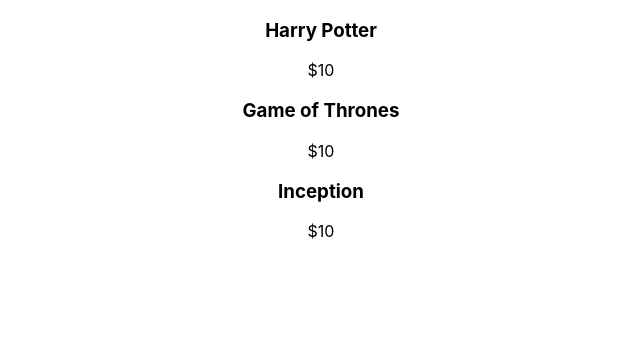
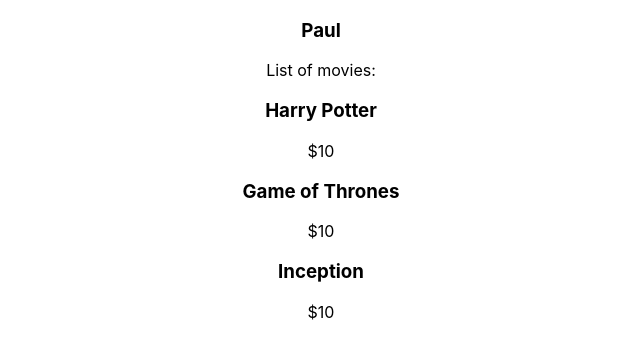
Before and after one commit to paul-blackwell/React-State-Management-Tutorial-, a React (Create React App) app in the folder my-react-app/: page / in a window 1280 px wide. Shown: the top 356 px of the page, without its empty margins (319-959 px from the left). Built offline with nearby package versions, Linux system fonts and the light colour scheme.

Commit message:
Added the Nav component

```diff
--- a/my-react-app/src/App.js
+++ b/my-react-app/src/App.js
@@ -1,9 +1,11 @@
 import './App.css';
+import Nav from './Nav';
 import MovieList from './MovieList'
 
 function App() {
   return (
     <div className="App">
+      <Nav />
       <MovieList />
     </div>
   );
--- /dev/null
+++ b/my-react-app/src/Nav.js
@@ -0,0 +1,14 @@
+import React from 'react';
+
+const Nav = () => {
+
+    return (
+        <div>
+            <h3>Paul</h3>
+            <p>List of movies:</p>
+        </div>
+    )
+}
+
+
+export default Nav;
```
Also changed, not shown: 1 other file (tests, documents, lock files or other folders).
